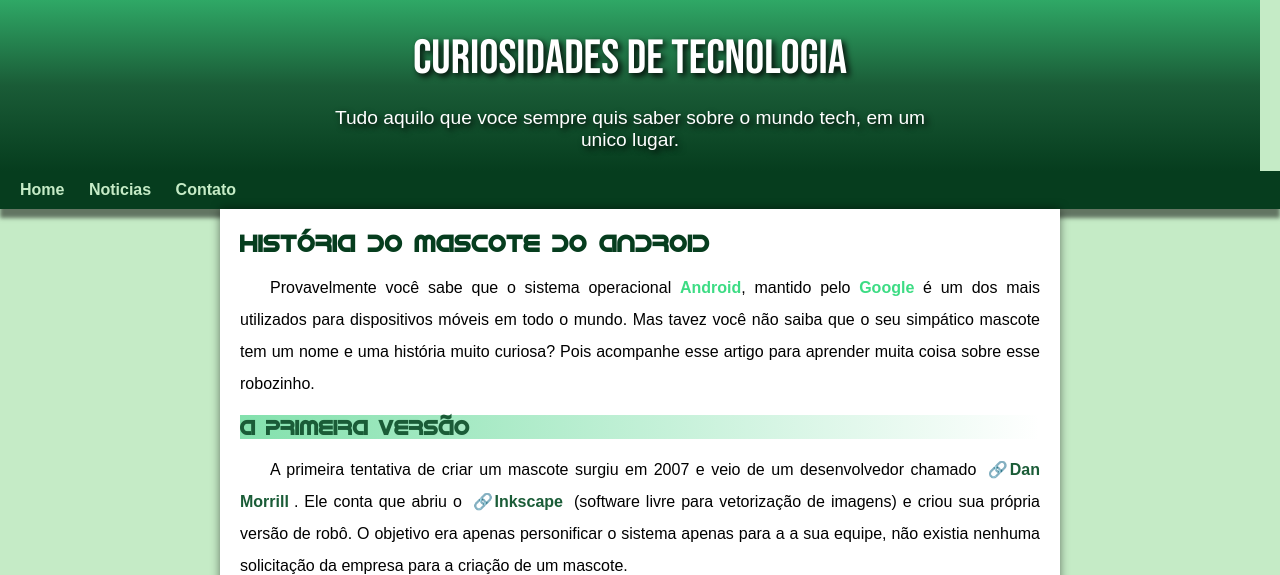
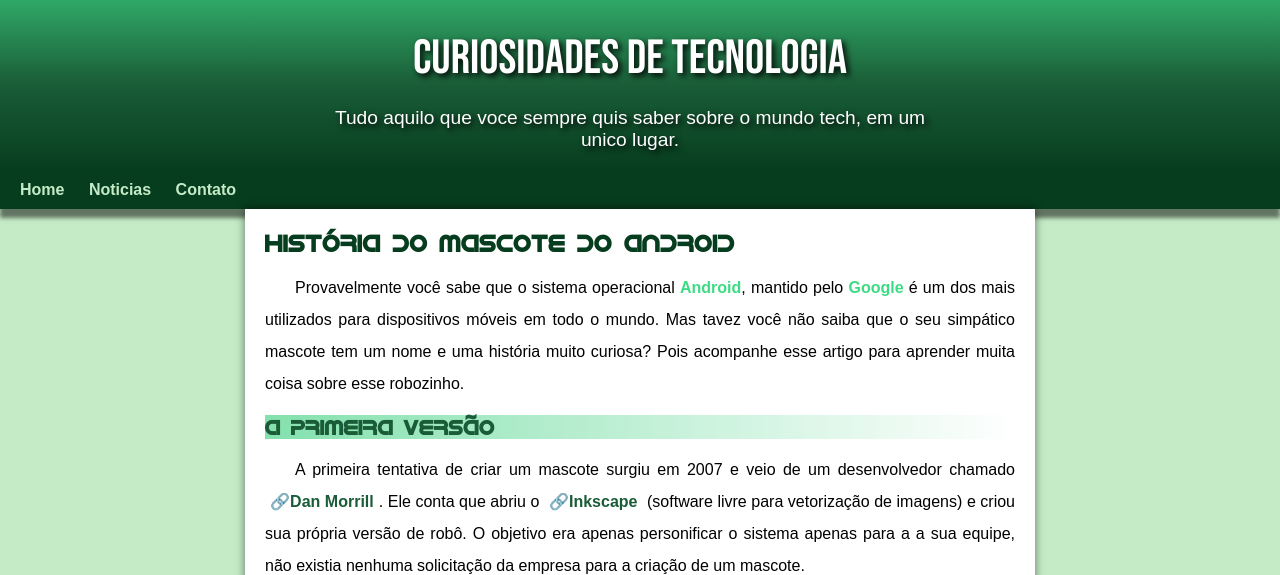
Before and after one commit to Jonathan-Venuto/projeto-android, a plain HTML site: page index.html in a window 1280 px wide. Shown: the top 575 px of the page. Drawn offline with Linux system fonts and the light colour scheme; files whose address does not match are found by name.

Commit message:
main width 750px

```diff
--- a/estilos/style.css
+++ b/estilos/style.css
@@ -36,7 +36,7 @@ header
     background-image: linear-gradient(to bottom, var(--cor3-), var(--cor4-), var(--cor5-));
     min-height: 150px;
     text-align: center;
-    margin-right: 20px;
+    padding-right: 20px;
 }
 header > h1
 {
@@ -90,7 +90,7 @@ nav > a:hover
 main
 {
     background-color: white;
-    max-width:800px ;
+    max-width:750px ;
     min-width: 300px ;
     margin: auto;
     margin-bottom: 30px;
```
